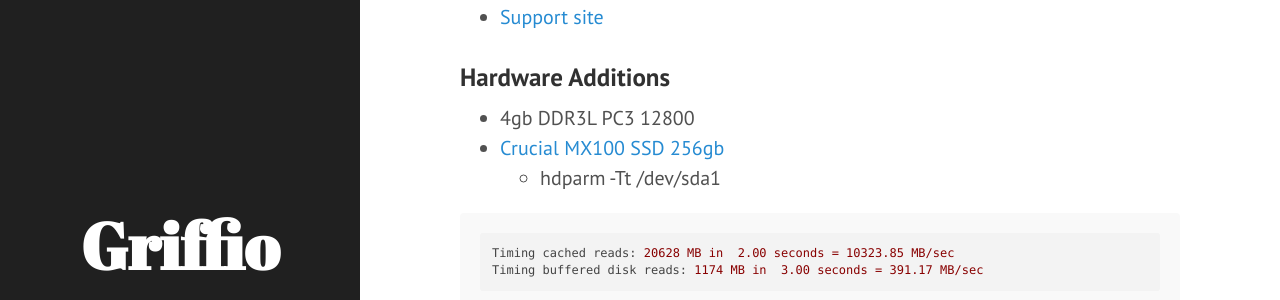
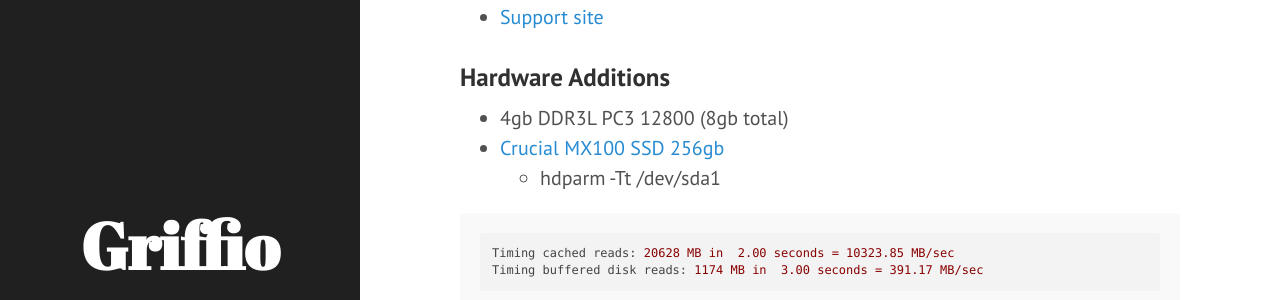
Before and after one commit to griffio/griffio.github.io, a Jekyll site: the page built from _posts/2014-12-29-Thinkpad-E540.md, in a window 1280 px wide and 900 px high, scrolled down 1013 px. Shown: the part 155-455 px from the top of the window. Built offline with Jekyll 4.4.1, drawn with Linux system fonts in a browser that asks for light colours; nearby versions of some CDN libraries.

Commit message:
Update 2014-12-29-Thinkpad-E540.md

```diff
--- a/_posts/2014-12-29-Thinkpad-E540.md
+++ b/_posts/2014-12-29-Thinkpad-E540.md
@@ -22,7 +22,7 @@ summary: Lenovo Thinkpad E540 with Manjaro Linux
 
 ### Hardware Additions
 
-- 4gb DDR3L PC3 12800
+- 4gb DDR3L PC3 12800 (8gb total)
 - [Crucial MX100 SSD 256gb](http://www.crucial.com/usa/en/ssd/ct256mx100ssd1)
   - hdparm -Tt /dev/sda1
 
```
